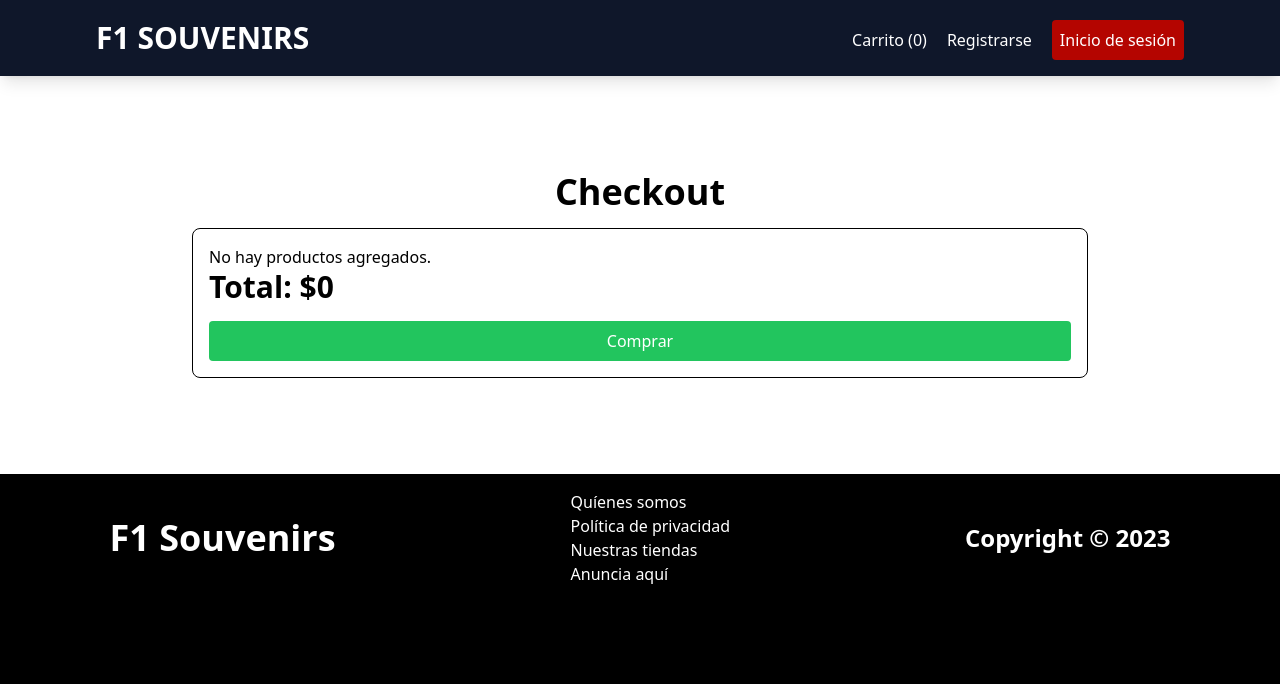
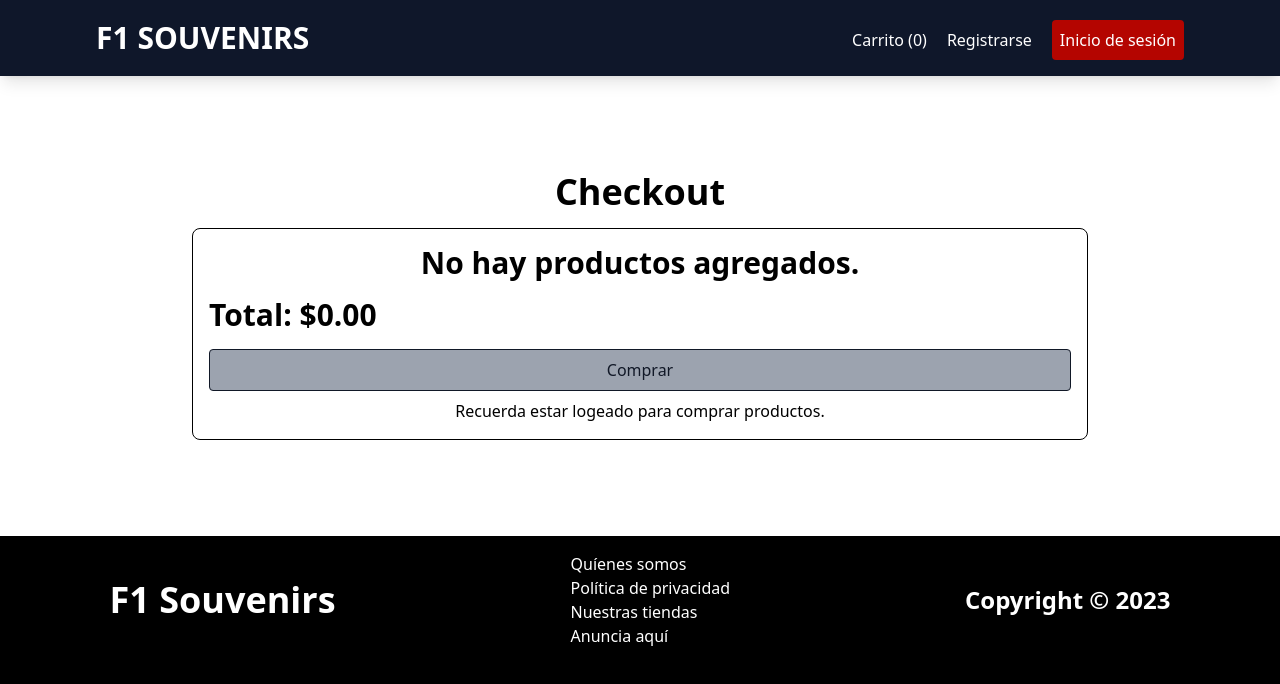
Before and after one commit to DaquitoCoder/F1-Souvenirs-UI, a React (Vite) app: page /checkout in a window 1280 px wide. Shown: the top 684 px of the page. Built offline with nearby package versions, Linux system fonts and the light colour scheme.

Commit message:
Add authentication to Checkout component

```diff
--- a/src/views/Checkout.jsx
+++ b/src/views/Checkout.jsx
@@ -2,16 +2,19 @@ import SimplePage from '../components/SimplePage';
 import Typography from '../components/Typography';
 import Button from '../components/Button';
 import { useCart } from '../context/CartContext';
+import { useAuth } from '../context/AuthContext';
 import { IconMinus, IconPlus } from '@tabler/icons-react';
 
 const Checkout = () => {
   const { cart, addToCart, removeFromCart } = useCart();
 
+  const { isAuthenticated } = useAuth();
+
   const handleBuy = () => {
     alert('Compra realizada con éxito');
     window.location.href = '/';
     localStorage.removeItem('cart');
-  }
+  };
 
   return (
     <SimplePage>
@@ -25,17 +28,22 @@ const Checkout = () => {
             cart.map((item) => (
               <div
                 className='card flex flex-col justify-around md:flex-row items-center mb-4 w-[calc(100%)]'
-                key={item.id}
+                key={item._id}
               >
                 <div className='card-image rounded-2xl border border-black'>
                   <img
                     src={item.image}
+                    alt={item.name}
                     className='object-cover rounded-2xl h-48 w-48'
                   />
                 </div>
                 <div className='card-text md:w-1/3'>
-                  <Typography variant='h3' className='text-center mb-3'>{item.name}</Typography>
-                  <Typography variant='p' className='text-center mb-3'>${item.price}</Typography>
+                  <Typography variant='h3' className='text-center mb-3'>
+                    {item.name}
+                  </Typography>
+                  <Typography variant='p' className='text-center mb-3'>
+                    ${item.price}
+                  </Typography>
                 </div>
                 <div className='card-buttons flex flex-row items-center gap-2'>
                   <Button
@@ -57,23 +65,34 @@ const Checkout = () => {
               </div>
             ))
           ) : (
-            <Typography variant='p'>No hay productos agregados.</Typography>
+            <Typography variant='h2' className='text-center mb-4'>
+              No hay productos agregados.
+            </Typography>
           )}
 
           <div className='total-checkout'>
             <Typography variant='h2'>
               Total: $
-              {cart.reduce((acc, item) => acc + item.price * item.quantity, 0)}
+              {cart
+                .reduce((acc, item) => acc + item.price * item.quantity, 0)
+                .toFixed(2)}
             </Typography>
-
             <Button
               variant='success'
-              className='w-full mt-4 px-2 justify-center items-center text-white py-2'
+              className='w-full mt-4 px-2 justify-center items-center text-white py-2 disabled:bg-gray-400 disabled:text-gray-900 disabled:border-gray-900 disabled:cursor-not-allowed disabled:border'
+              disabled={cart.length === 0 || !isAuthenticated}
               onClick={handleBuy}
             >
               Comprar
             </Button>
           </div>
+          {!isAuthenticated && (
+            <div className='checkout-commentary'>
+              <Typography variant='p' className='text-center mt-2'>
+                Recuerda estar logeado para comprar productos.
+              </Typography>
+            </div>
+          )}
         </div>
       </div>
     </SimplePage>
```
